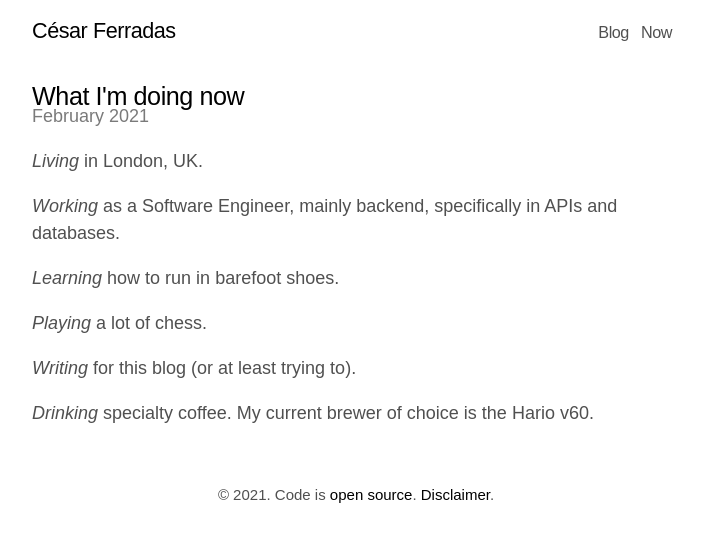
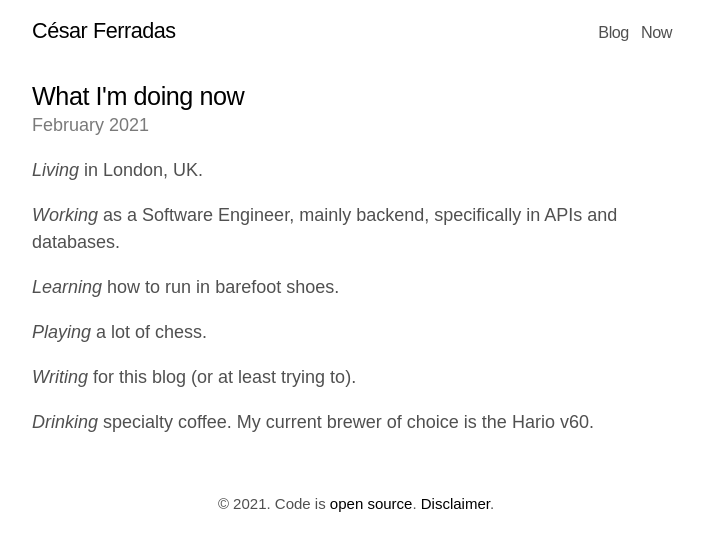
Before and after one commit to cesarferradas/ferrad.as, a Jekyll site: the page built from now.md, in a window 1280 px wide. Shown: the top 551 px of the page, without its empty margins (284-988 px from the left). Built offline with Jekyll 4.4.1, drawn with Linux system fonts in a browser that asks for light colours.

Commit message:
add margin to date

```diff
--- a/public/css/poole.css
+++ b/public/css/poole.css
@@ -315,7 +315,7 @@ tbody tr:nth-child(odd) th {
 
 .date {
   display: block;
-  margin-top: -1rem;
+  margin-top: -.5rem;
   margin-bottom: 1rem;
   color: #7a7a7a;
 }
```
